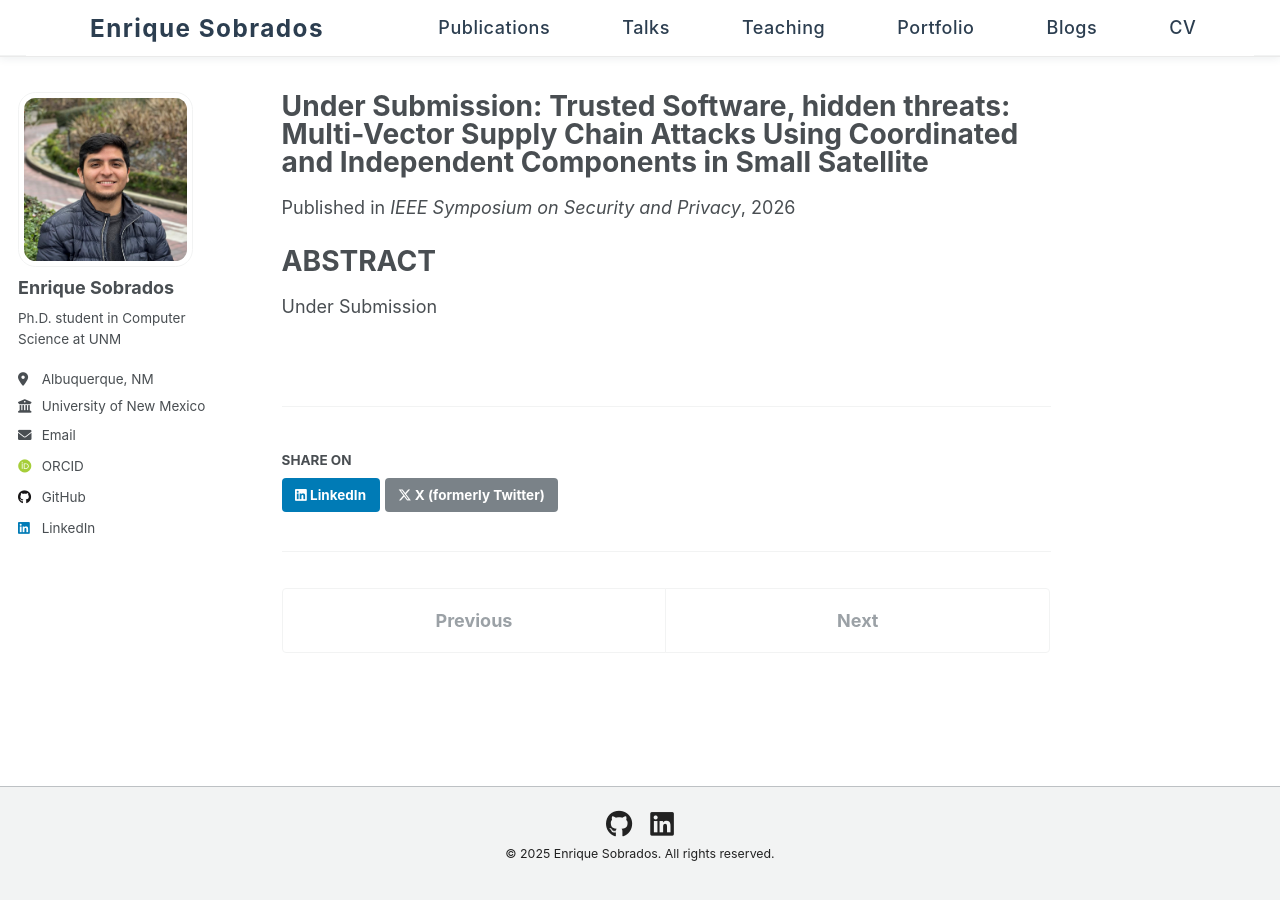
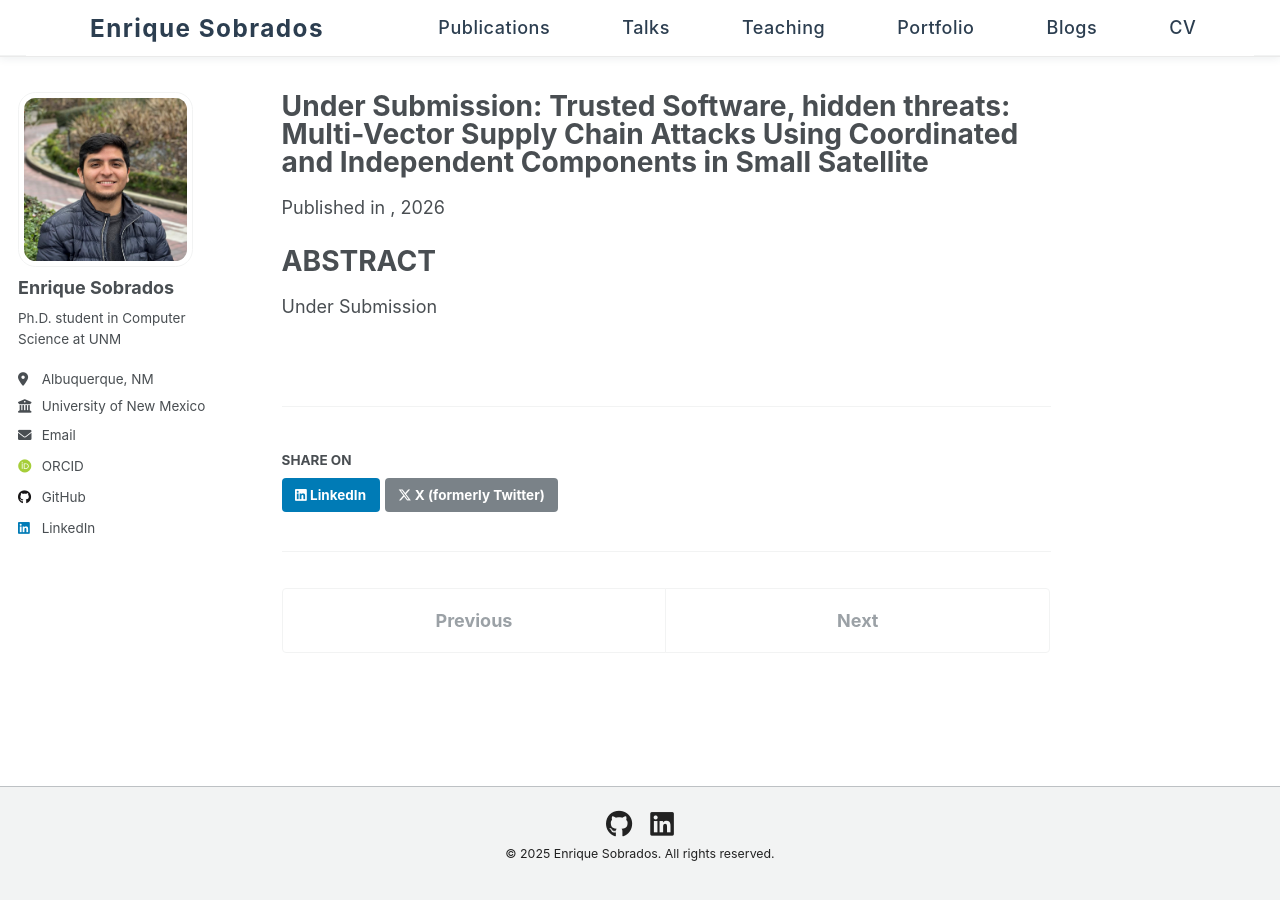
Before and after one commit to Enrique720/enrique720.github.io, a Jekyll site: the page built from _publications/2025-betrayal.md, in a window 1280 px wide. Built offline with Jekyll 4.4.1, drawn with Linux system fonts in a browser that asks for light colours; some web fonts are replaced; a style sheet for code colours, icons or effects is not loaded.

```diff
--- a/_publications/2025-betrayal-sp.md
+++ b/_publications/2025-betrayal.md
@@ -2,10 +2,10 @@
 title: "Under Submission: Trusted Software, hidden threats: Multi-Vector Supply Chain Attacks Using Coordinated and Independent Components in Small Satellite"
 collection: publications
 category: conferences
-permalink: /publication/2026-satmal-sp
+permalink: /publication/2026-satmal
 excerpt: ''
 date: 2026-05-18
-venue: 'IEEE Symposium on Security and Privacy'
+venue: ''
 #paperurl: 'http://academicpages.github.io/files/paper3.pdf'
 #citation: 'Sobrados, Enrique. (2026).'
 ---
```
